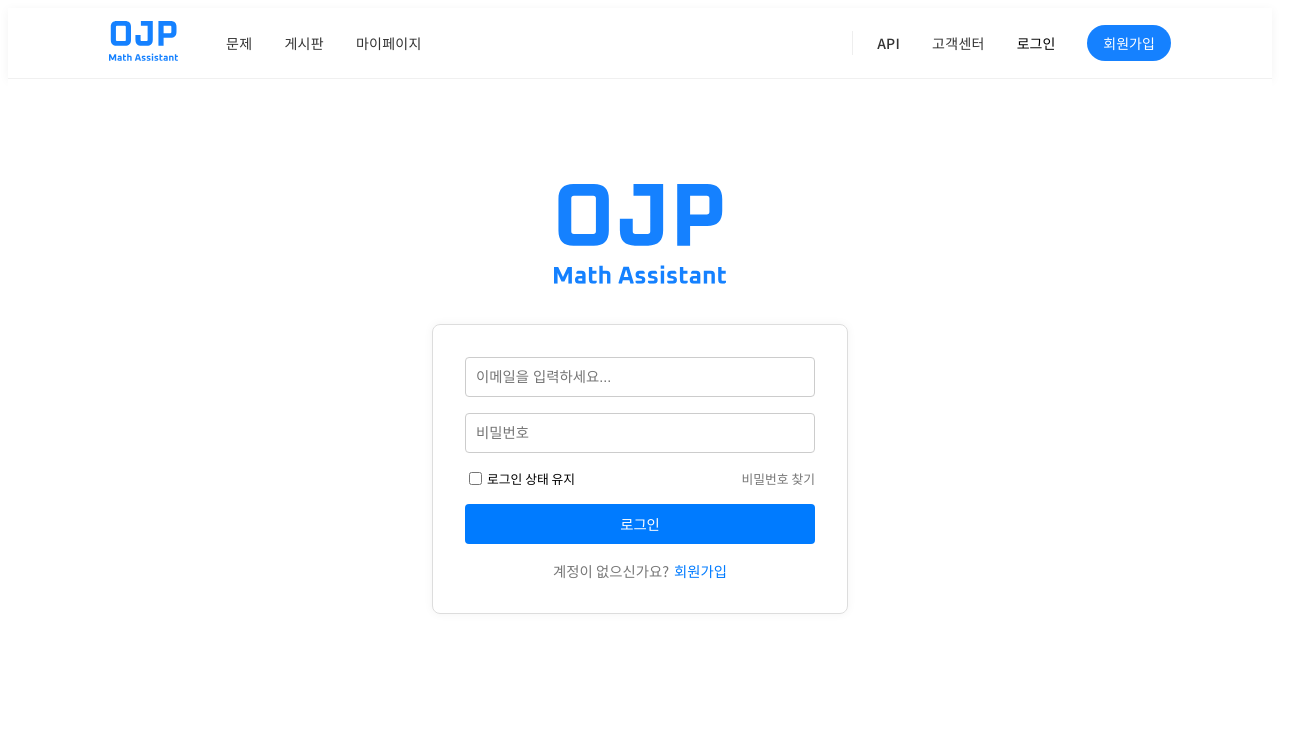
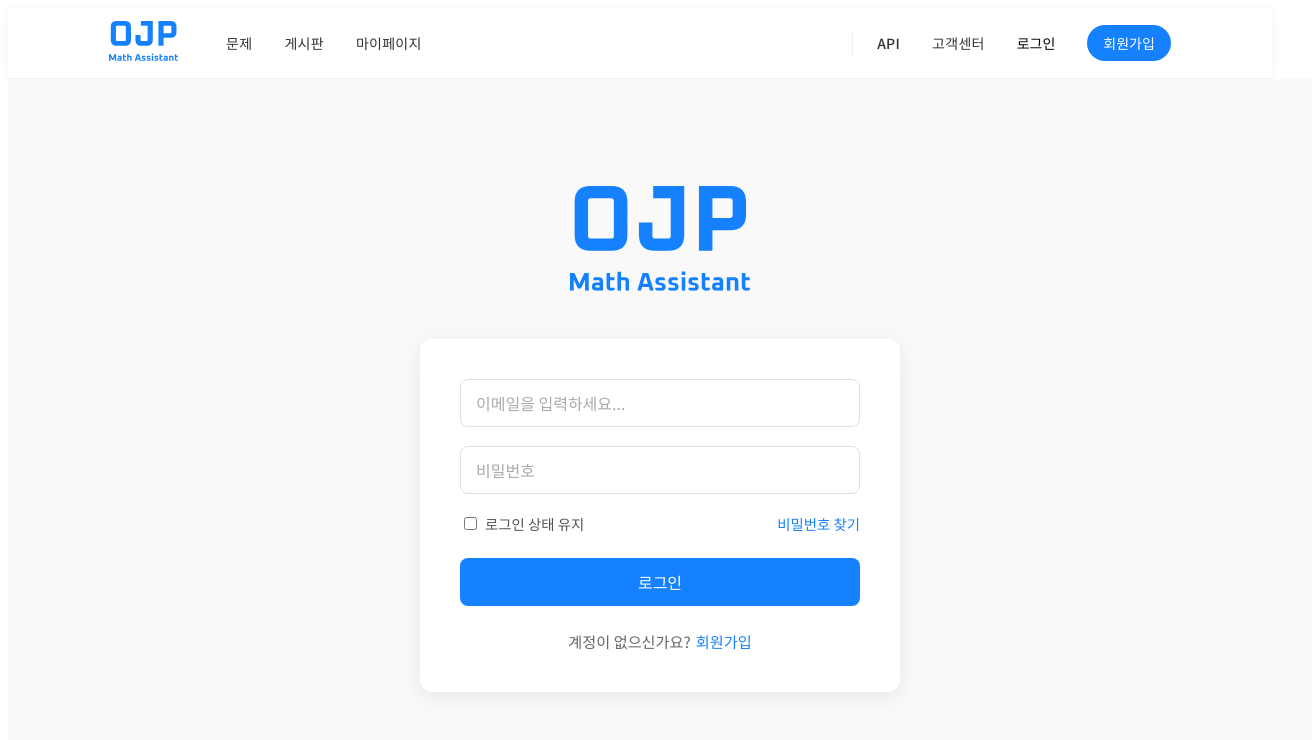
Before and after one commit to reo91004/OJP-Client, a React (Vite) app: page /login in a window 1280 px wide. Shown: the top 740 px of the page, 1312 px wide, since content can reach past the window. Built offline with nearby package versions, Linux system fonts and the light colour scheme.

Commit message:
feat: 로그인, 회원가입 페이지 디자인 수정

```diff
--- a/src/pages/Login.css
+++ b/src/pages/Login.css
@@ -1,15 +1,16 @@
 /* src/pages/Login.css */
-@import url('https://fonts.googleapis.com/css2?family=Noto+Sans+KR:wght@300;400;500;700&display=swap');
+@import url('https://fonts.googleapis.com/css2?family=Noto+Sans+KR:wght@300;400;500;700;900&display=swap');
 
 .login-container {
   width: 100%;
-  height: 80vh;
+  min-height: 80vh;
   display: flex;
   flex-direction: column;
   align-items: center;
   justify-content: center;
   font-family: 'Noto Sans KR', sans-serif;
-  background-color: #fff;
+  background-color: #f9f9f9;
+  padding: 40px 20px;
 }
 
 /* Logo and title styles */
@@ -17,46 +18,101 @@
   display: flex;
   flex-direction: column;
   align-items: center;
-  margin-bottom: 2rem;
+  margin-bottom: 2.5rem;
+  animation: fadeIn 0.5s ease-out;
+}
+
+@keyframes fadeIn {
+  from {
+    opacity: 0;
+    transform: translateY(-10px);
+  }
+  to {
+    opacity: 1;
+    transform: translateY(0);
+  }
 }
 
 .ojp-logo {
-  width: 172px;
+  width: 180px;
   height: auto;
   margin-bottom: 0.5rem;
+  transition: transform 0.3s ease;
+}
+
+.ojp-logo:hover {
+  transform: scale(1.05);
+}
+
+.logo-section h2 {
+  margin: 0.5rem 0 0;
+  font-size: 1.4rem;
+  font-weight: 500;
+  color: #555;
 }
 
 /* Form wrapper */
 .form-section {
-  width: 350px;
-  padding: 2rem;
-  border: 1px solid #ddd;
-  border-radius: 8px;
-  box-shadow: 0 0 10px rgba(0, 0, 0, 0.05);
+  width: 100%;
+  max-width: 400px;
+  padding: 2.5rem;
+  background-color: white;
+  border-radius: 12px;
+  box-shadow: 0 5px 20px rgba(0, 0, 0, 0.08);
+  transition: transform 0.3s ease, box-shadow 0.3s ease;
+  animation: slideUp 0.5s ease-out;
+}
+
+.form-section:hover {
+  transform: translateY(-5px);
+  box-shadow: 0 8px 25px rgba(0, 0, 0, 0.12);
+}
+
+@keyframes slideUp {
+  from {
+    opacity: 0;
+    transform: translateY(20px);
+  }
+  to {
+    opacity: 1;
+    transform: translateY(0);
+  }
 }
 
 /* Error message */
 .error-message {
   background-color: #ffebee;
   color: #d32f2f;
-  padding: 10px;
-  border-radius: 4px;
-  margin-bottom: 15px;
-  font-size: 0.9rem;
+  padding: 12px;
+  border-radius: 8px;
+  margin-bottom: 20px;
+  font-size: 0.95rem;
   text-align: center;
+  box-shadow: 0 2px 5px rgba(211, 47, 47, 0.1);
 }
 
 /* Inputs */
 .login-input {
   width: 100%;
-  height: 40px;
-  margin-bottom: 1rem;
-  border: 1px solid #ccc;
-  border-radius: 4px;
-  font-size: 0.9rem;
-  padding-left: 10px;
-  padding-right: 10px;
+  height: 48px;
+  margin-bottom: 1.2rem;
+  border: 1px solid #e0e0e0;
+  border-radius: 8px;
+  font-size: 1rem;
+  padding: 0 15px;
   box-sizing: border-box;
+  transition: border-color 0.3s, box-shadow 0.3s;
+  font-family: 'Noto Sans KR', sans-serif;
+}
+
+.login-input:focus {
+  border-color: #1581ff;
+  box-shadow: 0 0 0 2px rgba(21, 129, 255, 0.2);
+  outline: none;
+}
+
+.login-input::placeholder {
+  color: #aaa;
 }
 
 /* Login options */
@@ -64,8 +120,8 @@
   display: flex;
   justify-content: space-between;
   align-items: center;
-  margin-bottom: 1rem;
-  font-size: 0.8rem;
+  margin-bottom: 1.5rem;
+  font-size: 0.9rem;
 }
 
 .remember-me {
@@ -74,49 +130,83 @@
 }
 
 .remember-me input {
-  margin-right: 5px;
+  margin-right: 8px;
+  cursor: pointer;
+}
+
+.remember-me label {
+  color: #555;
+  cursor: pointer;
 }
 
 .forgot-password {
-  color: #777;
+  color: #1581ff;
   text-decoration: none;
+  transition: color 0.2s;
 }
 
 .forgot-password:hover {
+  color: #0068e1;
   text-decoration: underline;
 }
 
 /* Button */
 .login-button {
   width: 100%;
-  height: 40px;
-  background-color: #007bff;
+  height: 48px;
+  background-color: #1581ff;
   color: #fff;
   border: none;
-  border-radius: 4px;
-  font-size: 0.9rem;
+  border-radius: 8px;
+  font-size: 1rem;
+  font-weight: 500;
   cursor: pointer;
-  margin-bottom: 1rem;
+  margin-bottom: 1.5rem;
+  transition: background-color 0.3s, transform 0.2s, box-shadow 0.3s;
+  font-family: 'Noto Sans KR', sans-serif;
 }
 
 .login-button:hover {
-  background-color: #0056b3;
+  background-color: #0068e1;
+  transform: translateY(-2px);
+  box-shadow: 0 4px 8px rgba(21, 129, 255, 0.3);
+}
+
+.login-button:active {
+  transform: translateY(0);
 }
 
 /* Login footer */
 .login-footer {
   text-align: center;
-  font-size: 0.9rem;
-  color: #777;
+  font-size: 0.95rem;
+  color: #666;
 }
 
 .register-link {
-  color: #007bff;
+  color: #1581ff;
   text-decoration: none;
   margin-left: 5px;
   font-weight: 500;
+  transition: color 0.2s;
 }
 
 .register-link:hover {
+  color: #0068e1;
   text-decoration: underline;
 }
+
+/* Responsive design */
+@media (max-width: 480px) {
+  .form-section {
+    padding: 1.5rem;
+  }
+
+  .login-input {
+    height: 44px;
+  }
+
+  .login-button {
+    height: 44px;
+  }
+}
--- a/src/pages/Register.css
+++ b/src/pages/Register.css
@@ -1,12 +1,17 @@
+/* src/pages/Register.css */
+@import url('https://fonts.googleapis.com/css2?family=Noto+Sans+KR:wght@300;400;500;700;900&display=swap');
+
 /* Container that centers everything */
 .register-container {
   width: 100%;
-  height: 80vh;
+  min-height: 80vh;
   display: flex;
   flex-direction: column;
   align-items: center;
   justify-content: center;
-  background-color: #fff;
+  background-color: #f9f9f9;
+  padding: 40px 20px;
+  font-family: 'Noto Sans KR', sans-serif;
 }
 
 /* Logo and title styles */
@@ -14,73 +19,168 @@
   display: flex;
   flex-direction: column;
   align-items: center;
-  margin-bottom: 2rem;
+  margin-bottom: 2.5rem;
+  animation: fadeIn 0.5s ease-out;
+}
 
-
+@keyframes fadeIn {
+  from {
+    opacity: 0;
+    transform: translateY(-10px);
+  }
+  to {
+    opacity: 1;
+    transform: translateY(0);
+  }
 }
 
 .ojp-logo {
-  width: 172px;       /* Adjust as needed */
+  width: 180px;
   height: auto;
   margin-bottom: 0.5rem;
+  transition: transform 0.3s ease;
+}
+
+.ojp-logo:hover {
+  transform: scale(1.05);
 }
 
 .logo-section h1 {
   font-size: 2.5rem;
   margin: 0;
-  color: #007BFF; /* Example color */
+  color: #1581ff;
+  font-weight: 700;
 }
 
 .logo-section h2 {
   margin: 0.5rem 0 0;
-  font-size: 1.2rem;
-  font-weight: 400;
+  font-size: 1.4rem;
+  font-weight: 500;
   color: #555;
 }
 
 /* Form wrapper */
 .form-section {
-  width: 350px; /* Adjust based on your design */
-  padding: 2rem;
-  border: 1px solid #ddd;
+  width: 100%;
+  max-width: 400px;
+  padding: 2.5rem;
+  background-color: white;
+  border-radius: 12px;
+  box-shadow: 0 5px 20px rgba(0, 0, 0, 0.08);
+  transition: transform 0.3s ease, box-shadow 0.3s ease;
+  animation: slideUp 0.5s ease-out;
+}
+
+.form-section:hover {
+  transform: translateY(-5px);
+  box-shadow: 0 8px 25px rgba(0, 0, 0, 0.12);
+}
+
+@keyframes slideUp {
+  from {
+    opacity: 0;
+    transform: translateY(20px);
+  }
+  to {
+    opacity: 1;
+    transform: translateY(0);
+  }
+}
+
+/* Error message */
+.error-message {
+  background-color: #ffebee;
+  color: #d32f2f;
+  padding: 12px;
   border-radius: 8px;
-  box-shadow: 0 0 10px rgba(0, 0, 0, 0.05);
-
-
+  margin-bottom: 20px;
+  font-size: 0.95rem;
+  text-align: center;
+  box-shadow: 0 2px 5px rgba(211, 47, 47, 0.1);
 }
 
 /* Inputs */
 .register-input {
   width: 100%;
-  height: 40px;
-  margin-bottom: 1rem;
+  height: 48px;
+  margin-bottom: 1.2rem;
+  border: 1px solid #e0e0e0;
+  border-radius: 8px;
+  font-size: 1rem;
+  padding: 0 15px;
+  box-sizing: border-box;
+  transition: border-color 0.3s, box-shadow 0.3s;
+  font-family: 'Noto Sans KR', sans-serif;
+}
 
-  border: 1px solid #ccc;
-  border-radius: 4px;
-  font-size: 0.9rem;
+.register-input:focus {
+  border-color: #1581ff;
+  box-shadow: 0 0 0 2px rgba(21, 129, 255, 0.2);
+  outline: none;
+}
 
-  padding-left: 10px;
-  padding-right: 10px;
-
-
-  box-sizing: border-box;
-
-  justify-content: space-between;
-  align-items: center;
+.register-input::placeholder {
+  color: #aaa;
 }
 
 /* Button */
 .register-button {
   width: 100%;
-  height: 40px;
-  background-color: #007BFF; /* Example color */
+  height: 48px;
+  background-color: #1581ff;
   color: #fff;
   border: none;
-  border-radius: 4px;
-  font-size: 0.9rem;
+  border-radius: 8px;
+  font-size: 1rem;
+  font-weight: 500;
   cursor: pointer;
+  margin-top: 0.5rem;
+  transition: background-color 0.3s, transform 0.2s, box-shadow 0.3s;
+  font-family: 'Noto Sans KR', sans-serif;
 }
 
 .register-button:hover {
-  background-color: #0056b3; /* Darken on hover */
+  background-color: #0068e1;
+  transform: translateY(-2px);
+  box-shadow: 0 4px 8px rgba(21, 129, 255, 0.3);
 }
+
+.register-button:active {
+  transform: translateY(0);
+}
+
+/* Register footer */
+.register-footer {
+  text-align: center;
+  font-size: 0.95rem;
+  color: #666;
+  margin-top: 1.5rem;
+}
+
+.login-link {
+  color: #1581ff;
+  text-decoration: none;
+  margin-left: 5px;
+  font-weight: 500;
+  transition: color 0.2s;
+}
+
+.login-link:hover {
+  color: #0068e1;
+  text-decoration: underline;
+}
+
+/* Responsive design */
+@media (max-width: 480px) {
+  .form-section {
+    padding: 1.5rem;
+  }
+
+  .register-input {
+    height: 44px;
+  }
+
+  .register-button {
+    height: 44px;
+  }
+}
--- a/src/pages/Register.jsx
+++ b/src/pages/Register.jsx
@@ -1,36 +1,85 @@
-import React from "react";
-import "./Register.css";
-import logoOjp from "/app/src/assets/logo-ojp.svg";
-
-
+import React, { useState } from 'react';
+import { Link } from 'react-router-dom';
+import './Register.css';
+import logoOjp from '../assets/logo-ojp.svg';
 
 function Register() {
+  const [email, setEmail] = useState('');
+  const [password, setPassword] = useState('');
+  const [confirmPassword, setConfirmPassword] = useState('');
+  const [name, setName] = useState('');
+  const [error, setError] = useState('');
+
+  const handleSubmit = (e) => {
+    e.preventDefault();
+
+    // 간단한 유효성 검사
+    if (!email || !password || !confirmPassword || !name) {
+      setError('모든 필드를 입력해주세요.');
+      return;
+    }
+
+    if (password !== confirmPassword) {
+      setError('비밀번호가 일치하지 않습니다.');
+      return;
+    }
+
+    // 여기서는 실제 회원가입 처리 대신 성공 알림만 표시
+    alert('회원가입이 완료되었습니다. 로그인 페이지로 이동합니다.');
+    window.location.href = '/login';
+  };
+
   return (
-    <div className="register-container">
+    <div className='register-container'>
       {/* Logo & Title */}
-      <div className="logo-section">
-        <img src={logoOjp} alt="OJP Logo" className="ojp-logo" />
-
+      <div className='logo-section'>
+        <img src={logoOjp} alt='OJP Logo' className='ojp-logo' />
       </div>
 
       {/* Form Section */}
-      <div className="form-section">
+      <div className='form-section'>
+        {error && <div className='error-message'>{error}</div>}
+
+        <form onSubmit={handleSubmit}>
           <input
-          type="email"
-          placeholder="이메일을 입력하세요..."
-          className="register-input"
+            type='text'
+            placeholder='이름'
+            className='register-input'
+            value={name}
+            onChange={(e) => setName(e.target.value)}
           />
           <input
-          type="password"
-          placeholder="비밀번호"
-          className="register-input"
+            type='email'
+            placeholder='이메일을 입력하세요'
+            className='register-input'
+            value={email}
+            onChange={(e) => setEmail(e.target.value)}
           />
           <input
-          type="password"
-          placeholder="비밀번호 재입력"
-          className="register-input"
+            type='password'
+            placeholder='비밀번호'
+            className='register-input'
+            value={password}
+            onChange={(e) => setPassword(e.target.value)}
           />
-        <button className="register-button">회원가입</button>
+          <input
+            type='password'
+            placeholder='비밀번호 재입력'
+            className='register-input'
+            value={confirmPassword}
+            onChange={(e) => setConfirmPassword(e.target.value)}
+          />
+          <button type='submit' className='register-button'>
+            회원가입
+          </button>
+
+          <div className='register-footer'>
+            <span>이미 계정이 있으신가요?</span>
+            <Link to='/login' className='login-link'>
+              로그인
+            </Link>
+          </div>
+        </form>
       </div>
     </div>
   );
```
Lines whose indentation alone changed are shown as unchanged.
